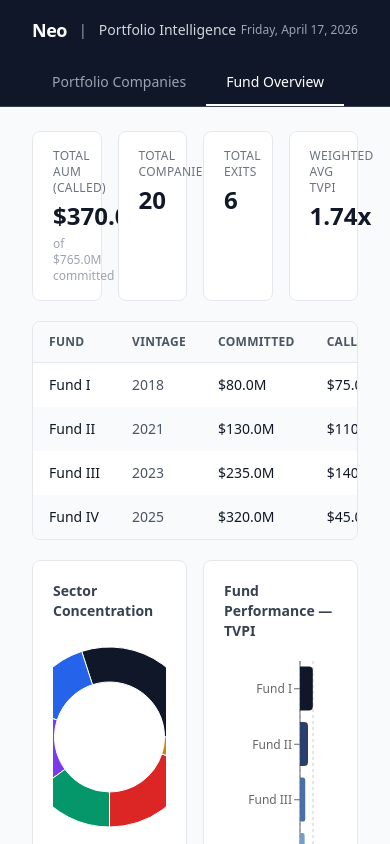
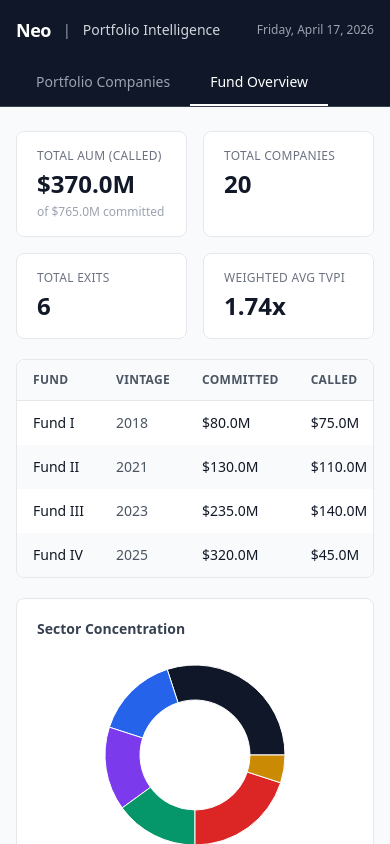
Before and after one commit to palakeel/neo-dashboard, a React (Vite) app: page / in a window 390 px wide. Both pictures are taken after a click on the button "Fund Overview". Shown: the top 844 px of the page. Built offline with nearby package versions, Linux system fonts and the light colour scheme.

Commit message:
Make layout responsive for mobile

```diff
--- a/src/App.jsx
+++ b/src/App.jsx
@@ -347,7 +347,7 @@ function PortfolioTab() {
   return (
     <div className="space-y-5">
       {/* Summary Cards */}
-      <div className="grid grid-cols-4 gap-4">
+      <div className="grid grid-cols-2 md:grid-cols-4 gap-4">
         <SummaryCard label="Total Companies" value="20" />
         <SummaryCard label="Avg Runway" value={`${avgRunway} mo`} />
         <SummaryCard label="Submissions Overdue" value={overdue} accent={overdue > 0 ? 'text-red-600' : 'text-gray-900'} />
@@ -472,7 +472,7 @@ function FundTab() {
   return (
     <div className="space-y-5">
       {/* Summary Cards */}
-      <div className="grid grid-cols-4 gap-4">
+      <div className="grid grid-cols-2 md:grid-cols-4 gap-4">
         <SummaryCard label="Total AUM (Called)" value={fmt$(totalAUM)} sub={`of ${fmt$(FUNDS.reduce((s,f)=>s+f.committed,0))} committed`} />
         <SummaryCard label="Total Companies" value="20" />
         <SummaryCard label="Total Exits" value={totalExits} />
@@ -513,7 +513,7 @@ function FundTab() {
       </div>
 
       {/* Charts */}
-      <div className="grid grid-cols-2 gap-4">
+      <div className="grid grid-cols-1 md:grid-cols-2 gap-4">
         {/* Sector Concentration */}
         <div className="bg-white border border-gray-200 rounded-lg p-5">
           <h3 className="text-sm font-semibold text-gray-700 mb-4">Sector Concentration</h3>
@@ -576,7 +576,7 @@ export default function App() {
   return (
     <div className="min-h-screen bg-gray-50 flex flex-col">
       {/* Header */}
-      <header style={{ backgroundColor: '#0F1729' }} className="px-8 py-4 flex items-center justify-between">
+      <header style={{ backgroundColor: '#0F1729' }} className="px-4 md:px-8 py-4 flex items-center justify-between">
         <div className="flex items-center gap-3">
           <span className="text-white font-bold text-lg tracking-tight">Neo</span>
           <span className="text-gray-400 text-sm">|</span>
@@ -586,7 +586,7 @@ export default function App() {
       </header>
 
       {/* Tabs */}
-      <div style={{ backgroundColor: '#0F1729' }} className="px-8 flex gap-0 border-b border-gray-700">
+      <div style={{ backgroundColor: '#0F1729' }} className="px-4 md:px-8 flex gap-0 border-b border-gray-700">
         {[
           { id: 'portfolio', label: 'Portfolio Companies' },
           { id: 'fund',      label: 'Fund Overview' },
@@ -606,7 +606,7 @@ export default function App() {
       </div>
 
       {/* Content */}
-      <main className="px-8 py-6 flex-1">
+      <main className="px-4 md:px-8 py-6 flex-1">
         {tab === 'portfolio' ? <PortfolioTab /> : <FundTab />}
       </main>
 
```
